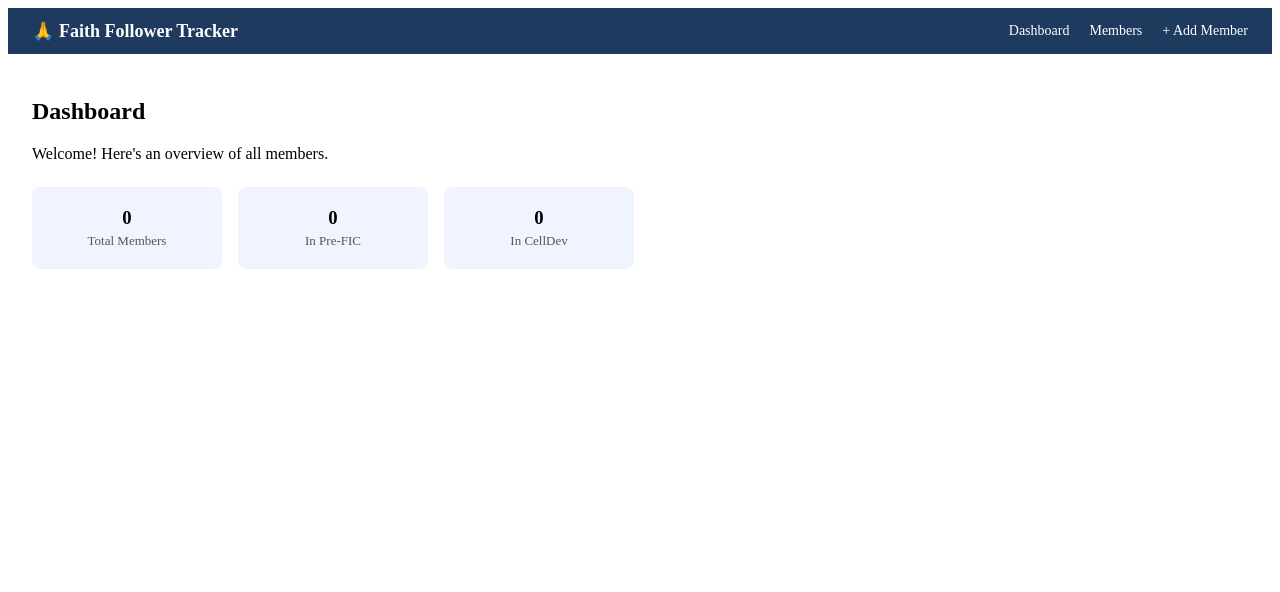
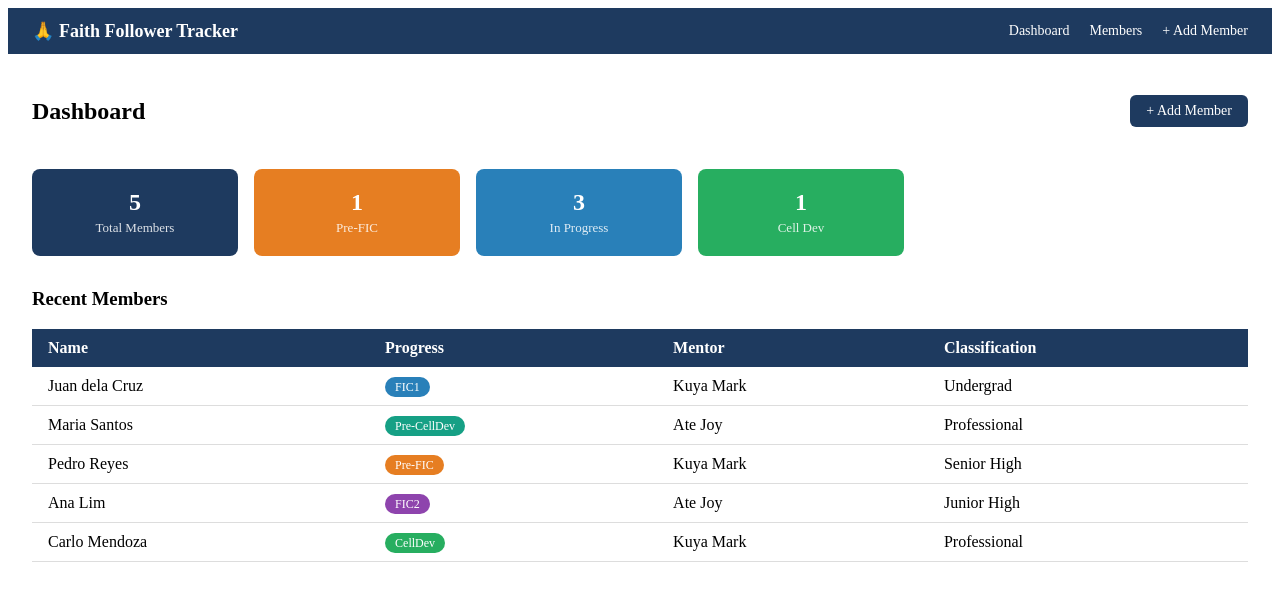
Before and after one commit to melvincalamba/faith-follower-tracker, a React app in the folder frontend/: page / in a window 1280 px wide. Shown: the top 592 px of the page. Built offline with nearby package versions, Linux system fonts and the light colour scheme; the HTML template or start-up script is replaced by a standard one.

Commit message:
feat: add state management, mock data, search/filter, and controlled forms
Signed-off-by: melvin james <melvincalamba03@gmail.com>

```diff
--- /dev/null
+++ b/frontend/src/data/mockData.js
@@ -0,0 +1,66 @@
+export const mockMembers = [
+  {
+    id: 1,
+    name: 'Juan dela Cruz',
+    progress: 'FIC1',
+    mentor: 'Kuya Mark',
+    classification: 'Undergrad',
+    details: 'Nag-aaral sa UP Diliman, active sa ministry.',
+  },
+  {
+    id: 2,
+    name: 'Maria Santos',
+    progress: 'Pre-CellDev',
+    mentor: 'Ate Joy',
+    classification: 'Professional',
+    details: 'Nurse sa Makati Medical, bagong miyembro ng cell group.',
+  },
+  {
+    id: 3,
+    name: 'Pedro Reyes',
+    progress: 'Pre-FIC',
+    mentor: 'Kuya Mark',
+    classification: 'Senior High',
+    details: 'Grade 12 sa Ateneo, interesado sa worship ministry.',
+  },
+  {
+    id: 4,
+    name: 'Ana Lim',
+    progress: 'FIC2',
+    mentor: 'Ate Joy',
+    classification: 'Junior High',
+    details: 'Aktibo sa youth group, lagi present sa cell.',
+  },
+  {
+    id: 5,
+    name: 'Carlo Mendoza',
+    progress: 'CellDev',
+    mentor: 'Kuya Mark',
+    classification: 'Professional',
+    details: 'Engineer, nagse-serve na bilang cell leader.',
+  },
+]
+
+export const progressStages = [
+  'Pre-FIC',
+  'FIC1',
+  'FIC2',
+  'Pre-CellDev',
+  'CellDev',
+]
+
+export const classifications = [
+  'Grade School',
+  'Junior High',
+  'Senior High',
+  'Undergrad',
+  'Professional',
+  'TBA',
+]
+
+export const mentors = [
+  'Kuya Mark',
+  'Ate Joy',
+  'Kuya Ben',
+  'Ate Clara',
+]
--- a/frontend/src/pages/AddMember.jsx
+++ b/frontend/src/pages/AddMember.jsx
@@ -1,67 +1,127 @@
+import { useState } from 'react'
+import { useNavigate } from 'react-router-dom'
+import { progressStages, classifications, mentors } from '../data/mockData'
+
+const emptyForm = {
+  name:           '',
+  progress:       'Pre-FIC',
+  classification: 'TBA',
+  mentor:         '',
+  details:        '',
+}
+
 function AddMember() {
+  const [form, setForm]       = useState(emptyForm)
+  const [submitted, setSubmitted] = useState(false)
+  const navigate              = useNavigate()
+
+  function handleChange(e) {
+    const { name, value } = e.target
+    setForm(prev => ({ ...prev, [name]: value }))
+  }
+
+  function handleSubmit() {
+    if (!form.name.trim()) {
+      alert('Pangalan ay kailangan!')
+      return
+    }
+    // Sa susunod, POST request to backend dito
+    console.log('New Member:', form)
+    setSubmitted(true)
+    setTimeout(() => navigate('/members'), 1500)
+  }
+
+  if (submitted) {
+    return (
+      <div style={{ padding: '60px 24px', textAlign: 'center' }}>
+        <h2>✅ Member added successfully!</h2>
+        <p>Redirecting to Members page...</p>
+      </div>
+    )
+  }
+
   return (
     <div style={{ padding: '24px', maxWidth: '500px' }}>
       <h2>Add New Member</h2>
+      <div style={{ display: 'flex', flexDirection: 'column', gap: '14px' }}>
 
-      {/* Low-fi form — wiring sa backend later */}
-      <div style={{ display: 'flex', flexDirection: 'column', gap: '12px' }}>
-        <label>Name
-          <input type="text" placeholder="Full Name" style={input} />
-        </label>
+        <Field label="Name *">
+          <input
+            name="name"
+            value={form.name}
+            onChange={handleChange}
+            placeholder="Full Name"
+            style={input}
+          />
+        </Field>
 
-        <label>Progress Stage
-          <select style={input}>
-            <option>Pre-FIC</option>
-            <option>FIC1</option>
-            <option>FIC2</option>
-            <option>Pre-CellDev</option>
-            <option>CellDev</option>
+        <Field label="Progress Stage">
+          <select name="progress" value={form.progress} onChange={handleChange} style={input}>
+            {progressStages.map(s => <option key={s}>{s}</option>)}
           </select>
-        </label>
+        </Field>
 
-        <label>Classification
-          <select style={input}>
-            <option>Grade School</option>
-            <option>Junior High</option>
-            <option>Senior High</option>
-            <option>Undergrad</option>
-            <option>Professional</option>
-            <option>TBA</option>
+        <Field label="Classification">
+          <select name="classification" value={form.classification} onChange={handleChange} style={input}>
+            {classifications.map(c => <option key={c}>{c}</option>)}
           </select>
-        </label>
+        </Field>
 
-        <label>Mentor
-          <input type="text" placeholder="Mentor Name" style={input} />
-        </label>
+        <Field label="Mentor">
+          <select name="mentor" value={form.mentor} onChange={handleChange} style={input}>
+            <option value="">-- Pumili ng Mentor --</option>
+            {mentors.map(m => <option key={m}>{m}</option>)}
+          </select>
+        </Field>
 
-        <label>Details
-          <textarea placeholder="Life updates, notes..." style={{ ...input, height: '80px' }} />
-        </label>
+        <Field label="Details / Notes">
+          <textarea
+            name="details"
+            value={form.details}
+            onChange={handleChange}
+            placeholder="Life updates, notes..."
+            style={{ ...input, height: '80px', resize: 'vertical' }}
+          />
+        </Field>
 
-        <button style={btn}>Add Member</button>
+        <div style={{ display: 'flex', gap: '10px' }}>
+          <button onClick={handleSubmit} style={btnPrimary}>Add Member</button>
+          <button onClick={() => navigate('/members')} style={btnSecondary}>Cancel</button>
+        </div>
+
       </div>
     </div>
   )
 }
 
-const input = {
-  display: 'block',
-  width: '100%',
-  padding: '8px',
-  marginTop: '4px',
-  borderRadius: '4px',
-  border: '1px solid #ccc',
-  fontSize: '14px',
+// Reusable Field wrapper — props in action!
+function Field({ label, children }) {
+  return (
+    <label style={{ display: 'flex', flexDirection: 'column', gap: '4px', fontSize: '14px' }}>
+      <span style={{ fontWeight: '600', color: '#333' }}>{label}</span>
+      {children}
+    </label>
+  )
 }
 
-const btn = {
-  padding: '10px',
-  backgroundColor: '#1e3a5f',
-  color: 'white',
-  border: 'none',
-  borderRadius: '4px',
-  cursor: 'pointer',
+const input = {
+  padding: '8px 10px',
+  border: '1px solid #ccc',
+  borderRadius: '6px',
   fontSize: '14px',
+  width: '100%',
+}
+const btnPrimary = {
+  flex: 1, padding: '10px',
+  backgroundColor: '#1e3a5f', color: 'white',
+  border: 'none', borderRadius: '6px',
+  cursor: 'pointer', fontSize: '14px',
+}
+const btnSecondary = {
+  flex: 1, padding: '10px',
+  backgroundColor: '#eee', color: '#333',
+  border: 'none', borderRadius: '6px',
+  cursor: 'pointer', fontSize: '14px',
 }
 
 export default AddMember
--- a/frontend/src/pages/Dashboard.jsx
+++ b/frontend/src/pages/Dashboard.jsx
@@ -1,33 +1,113 @@
+import { useState, useEffect } from 'react'
+import { mockMembers } from '../data/mockData'
+import { Link } from 'react-router-dom'
+
 function Dashboard() {
+  const [members, setMembers] = useState([])
+
+  // Simulating an API call using useEffect
+  useEffect(() => {
+    // Sa susunod na linggo, palitan ito ng actual API call
+    setMembers(mockMembers)
+  }, [])
+
+  // Computed stats
+  const totalMembers   = members.length
+  const inPreFIC       = members.filter(m => m.progress === 'Pre-FIC').length
+  const inCellDev      = members.filter(m => m.progress === 'CellDev').length
+  const inProgress     = members.filter(m =>
+    ['FIC1', 'FIC2', 'Pre-CellDev'].includes(m.progress)
+  ).length
+
   return (
     <div style={{ padding: '24px' }}>
-      <h2>Dashboard</h2>
-      <p>Welcome! Here's an overview of all members.</p>
+      <div style={{ display: 'flex', justifyContent: 'space-between', alignItems: 'center' }}>
+        <h2>Dashboard</h2>
+        <Link to="/add-member" style={addBtn}>+ Add Member</Link>
+      </div>
 
-      {/* Placeholder stats */}
-      <div style={{ display: 'flex', gap: '16px', marginTop: '24px' }}>
-        <StatCard label="Total Members"  value="0" />
-        <StatCard label="In Pre-FIC"     value="0" />
-        <StatCard label="In CellDev"     value="0" />
+      {/* Stat Cards */}
+      <div style={{ display: 'flex', gap: '16px', marginTop: '24px', flexWrap: 'wrap' }}>
+        <StatCard label="Total Members"  value={totalMembers} color="#1e3a5f" />
+        <StatCard label="Pre-FIC"        value={inPreFIC}     color="#e67e22" />
+        <StatCard label="In Progress"    value={inProgress}   color="#2980b9" />
+        <StatCard label="Cell Dev"       value={inCellDev}    color="#27ae60" />
       </div>
+
+      {/* Recent Members */}
+      <h3 style={{ marginTop: '32px' }}>Recent Members</h3>
+      <table style={{ width: '100%', borderCollapse: 'collapse', marginTop: '8px' }}>
+        <thead>
+          <tr style={{ backgroundColor: '#1e3a5f', color: 'white' }}>
+            <th style={th}>Name</th>
+            <th style={th}>Progress</th>
+            <th style={th}>Mentor</th>
+            <th style={th}>Classification</th>
+          </tr>
+        </thead>
+        <tbody>
+          {members.slice(0, 5).map(member => (
+            <tr key={member.id} style={{ borderBottom: '1px solid #ddd' }}>
+              <td style={td}>{member.name}</td>
+              <td style={td}>
+                <ProgressBadge progress={member.progress} />
+              </td>
+              <td style={td}>{member.mentor}</td>
+              <td style={td}>{member.classification}</td>
+            </tr>
+          ))}
+        </tbody>
+      </table>
     </div>
   )
 }
 
-// Reusable stat card component (props demo!)
-function StatCard({ label, value }) {
+function StatCard({ label, value, color }) {
   return (
     <div style={{
-      padding: '20px',
-      backgroundColor: '#f0f4ff',
+      padding: '20px 28px',
+      backgroundColor: color,
       borderRadius: '8px',
       minWidth: '150px',
       textAlign: 'center',
+      color: 'white',
     }}>
-      <h3 style={{ margin: 0 }}>{value}</h3>
-      <p style={{ margin: '4px 0 0', fontSize: '13px', color: '#555' }}>{label}</p>
+      <h2 style={{ margin: 0 }}>{value}</h2>
+      <p style={{ margin: '4px 0 0', fontSize: '13px', opacity: 0.85 }}>{label}</p>
     </div>
   )
 }
 
+function ProgressBadge({ progress }) {
+  const colors = {
+    'Pre-FIC':     '#e67e22',
+    'FIC1':        '#2980b9',
+    'FIC2':        '#8e44ad',
+    'Pre-CellDev': '#16a085',
+    'CellDev':     '#27ae60',
+  }
+  return (
+    <span style={{
+      backgroundColor: colors[progress] || '#999',
+      color: 'white',
+      padding: '3px 10px',
+      borderRadius: '12px',
+      fontSize: '12px',
+    }}>
+      {progress}
+    </span>
+  )
+}
+
+const th = { padding: '10px 16px', textAlign: 'left' }
+const td = { padding: '10px 16px' }
+const addBtn = {
+  padding: '8px 16px',
+  backgroundColor: '#1e3a5f',
+  color: 'white',
+  borderRadius: '6px',
+  textDecoration: 'none',
+  fontSize: '14px',
+}
+
 export default Dashboard
--- a/frontend/src/pages/Members.jsx
+++ b/frontend/src/pages/Members.jsx
@@ -1,14 +1,55 @@
-// Sample static data muna — real data from API later
-const sampleMembers = [
-  { id: 1, name: 'Juan dela Cruz',  progress: 'FIC1',        mentor: 'Kuya Mark', classification: 'Undergrad' },
-  { id: 2, name: 'Maria Santos',    progress: 'Pre-CellDev', mentor: 'Ate Joy',   classification: 'Professional' },
-  { id: 3, name: 'Pedro Reyes',     progress: 'Pre-FIC',     mentor: 'Kuya Mark', classification: 'Senior High' },
-]
+import { useState, useEffect } from 'react'
+import { mockMembers, progressStages } from '../data/mockData'
+import { Link } from 'react-router-dom'
 
 function Members() {
+  const [members, setMembers]     = useState([])
+  const [search, setSearch]       = useState('')
+  const [filterStage, setFilter]  = useState('All')
+
+  useEffect(() => {
+    setMembers(mockMembers)
+  }, [])
+
+  // Filtered + searched members
+  const filtered = members.filter(m => {
+    const matchSearch = m.name.toLowerCase().includes(search.toLowerCase())
+    const matchStage  = filterStage === 'All' || m.progress === filterStage
+    return matchSearch && matchStage
+  })
+
   return (
     <div style={{ padding: '24px' }}>
-      <h2>Members</h2>
+      <div style={{ display: 'flex', justifyContent: 'space-between', alignItems: 'center' }}>
+        <h2>Members ({filtered.length})</h2>
+        <Link to="/add-member" style={addBtn}>+ Add Member</Link>
+      </div>
+
+      {/* Search & Filter Controls */}
+      <div style={{ display: 'flex', gap: '12px', margin: '16px 0' }}>
+        <input
+          type="text"
+          placeholder="Search by name..."
+          value={search}
+          onChange={e => setSearch(e.target.value)}
+          style={inputStyle}
+        />
+        <select
+          value={filterStage}
+          onChange={e => setFilter(e.target.value)}
+          style={inputStyle}
+        >
+          <option value="All">All Stages</option>
+          {progressStages.map(s => (
+            <option key={s} value={s}>{s}</option>
+          ))}
+        </select>
+      </div>
+
+      {/* Members Table */}
+      {filtered.length === 0 ? (
+        <p style={{ color: '#888' }}>Walang members na nahanap.</p>
+      ) : (
         <table style={{ width: '100%', borderCollapse: 'collapse' }}>
           <thead>
             <tr style={{ backgroundColor: '#1e3a5f', color: 'white' }}>
@@ -16,31 +57,66 @@ function Members() {
               <th style={th}>Progress</th>
               <th style={th}>Mentor</th>
               <th style={th}>Classification</th>
+              <th style={th}>Details</th>
             </tr>
           </thead>
           <tbody>
-          {sampleMembers.map(member => (
-            <MemberRow key={member.id} member={member} />
+            {filtered.map(member => (
+              <tr key={member.id} style={{ borderBottom: '1px solid #ddd' }}>
+                <td style={td}>{member.name}</td>
+                <td style={td}>
+                  <ProgressBadge progress={member.progress} />
+                </td>
+                <td style={td}>{member.mentor}</td>
+                <td style={td}>{member.classification}</td>
+                <td style={{ ...td, color: '#555', fontSize: '13px' }}>
+                  {member.details || '—'}
+                </td>
+              </tr>
             ))}
           </tbody>
         </table>
+      )}
     </div>
   )
 }
 
-// Reusable row component with props
-function MemberRow({ member }) {
+function ProgressBadge({ progress }) {
+  const colors = {
+    'Pre-FIC':     '#e67e22',
+    'FIC1':        '#2980b9',
+    'FIC2':        '#8e44ad',
+    'Pre-CellDev': '#16a085',
+    'CellDev':     '#27ae60',
+  }
   return (
-    <tr style={{ borderBottom: '1px solid #ddd' }}>
-      <td style={td}>{member.name}</td>
-      <td style={td}>{member.progress}</td>
-      <td style={td}>{member.mentor}</td>
-      <td style={td}>{member.classification}</td>
-    </tr>
+    <span style={{
+      backgroundColor: colors[progress] || '#999',
+      color: 'white',
+      padding: '3px 10px',
+      borderRadius: '12px',
+      fontSize: '12px',
+    }}>
+      {progress}
+    </span>
   )
 }
 
-const th = { padding: '10px 16px', textAlign: 'left' }
-const td = { padding: '10px 16px' }
+const th       = { padding: '10px 16px', textAlign: 'left' }
+const td       = { padding: '10px 16px' }
+const inputStyle = {
+  padding: '8px 12px',
+  border: '1px solid #ccc',
+  borderRadius: '6px',
+  fontSize: '14px',
+}
+const addBtn = {
+  padding: '8px 16px',
+  backgroundColor: '#1e3a5f',
+  color: 'white',
+  borderRadius: '6px',
+  textDecoration: 'none',
+  fontSize: '14px',
+}
 
 export default Members
```
Also changed, not shown: frontend/src/components/ProgressBadge.jsx (added, +23 -0 lines). Lines whose indentation alone changed are shown as unchanged.
